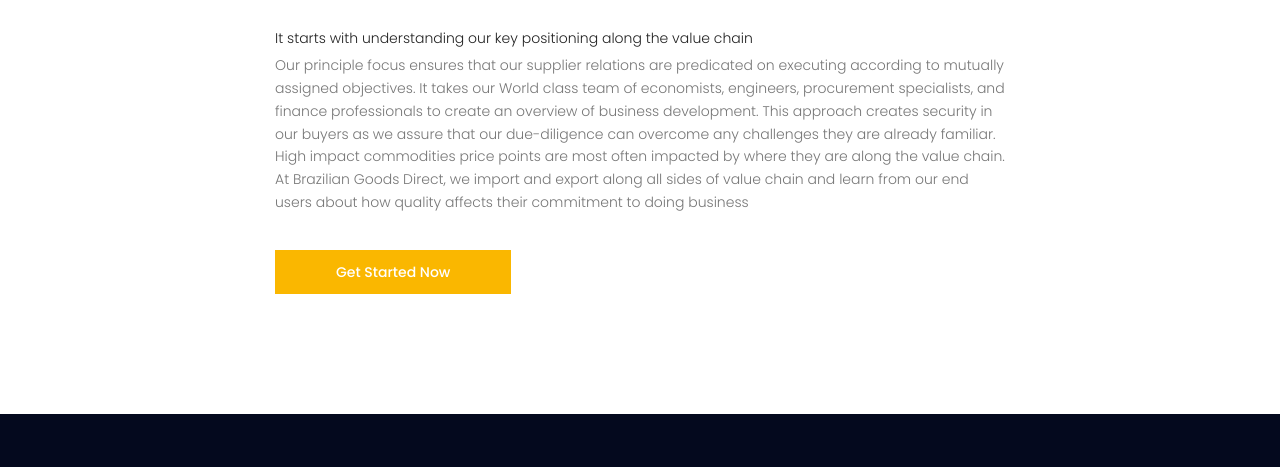
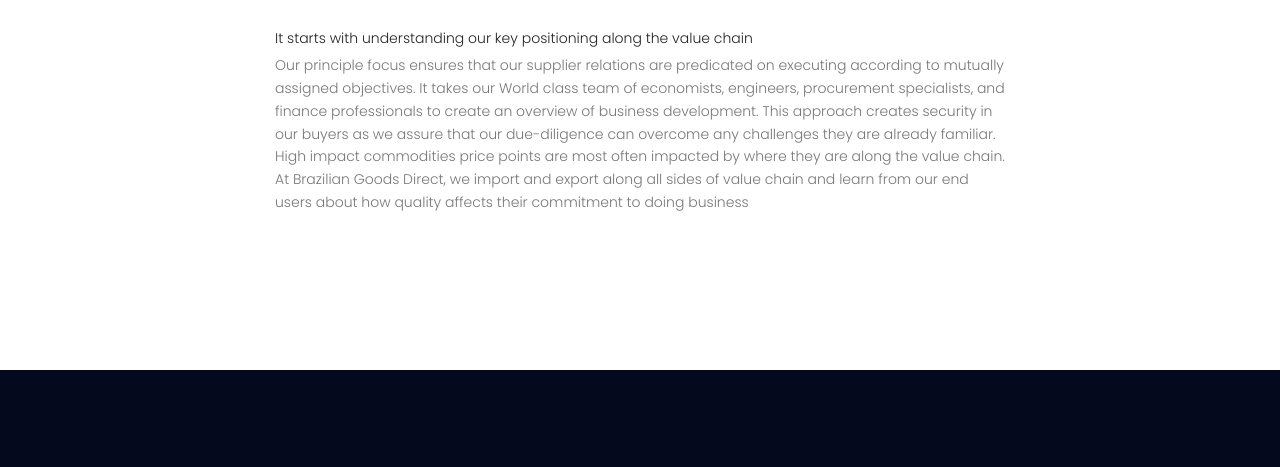
Before and after one commit to ysmolyar/brazilian-goods-direct-website, a plain HTML site: page about.html in a window 1280 px wide. Shown: the part 703-1170 px from the top of the page. Drawn offline with nearby package versions, Linux system fonts and the light colour scheme; some packages are replaced by stand-ins of ours.

Commit message:
remove last btn

```diff
--- a/about.html
+++ b/about.html
@@ -109,7 +109,7 @@
 								chain. At Brazilian Goods Direct, we import and export along all sides of value chain
 								and learn from our end users about how quality affects their commitment to doing business
 							</p>
-							<a class="primary-btn" href="#">Get Started Now</a>
+							<!--<a class="primary-btn" href="#">Get Started Now</a>-->
 						</div>
 						<!--<div class="col-lg-4 col-md-12 home-about-right relative">-->
 							<!--<form class="form-wrap" action="#">-->
```
